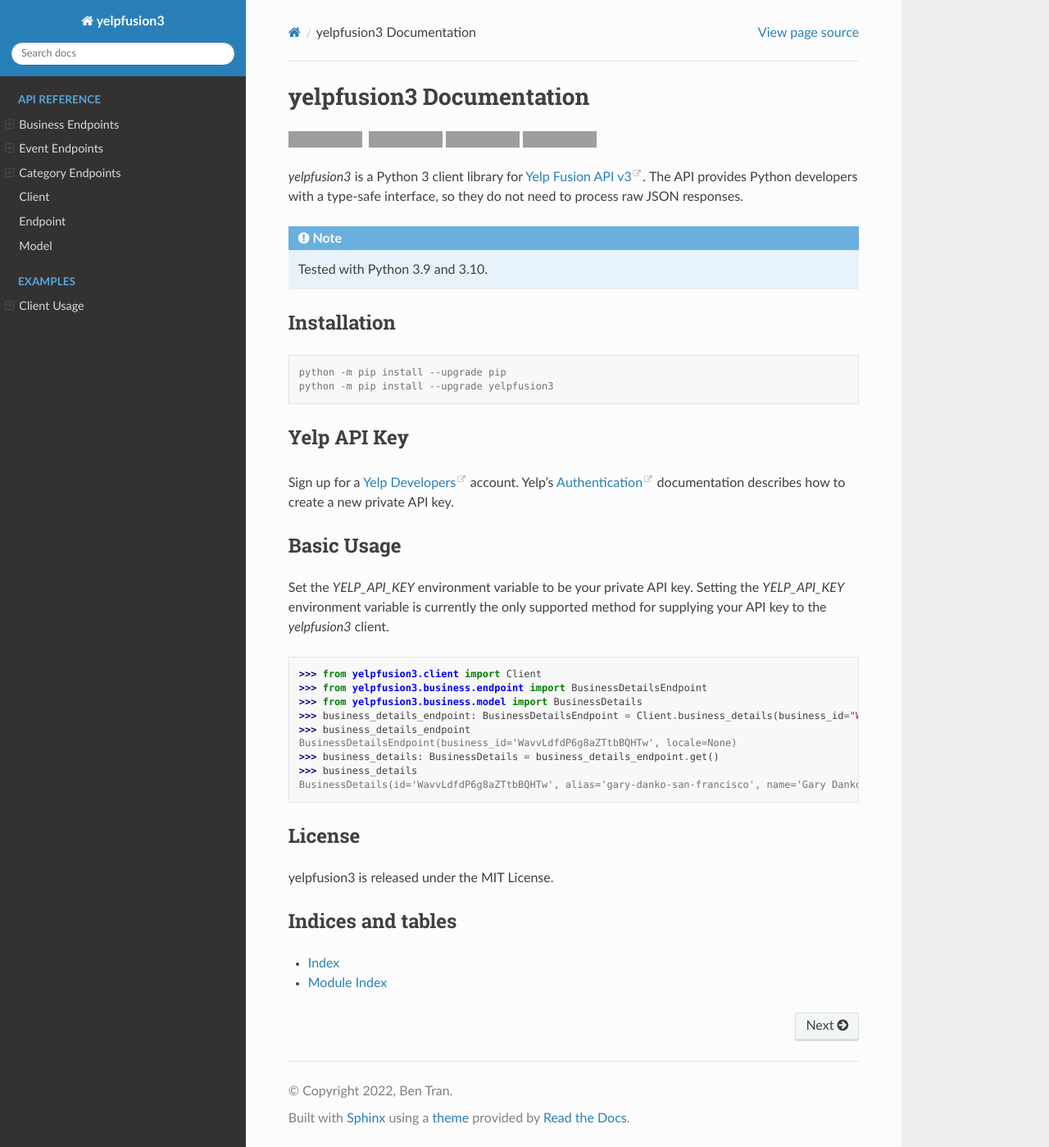
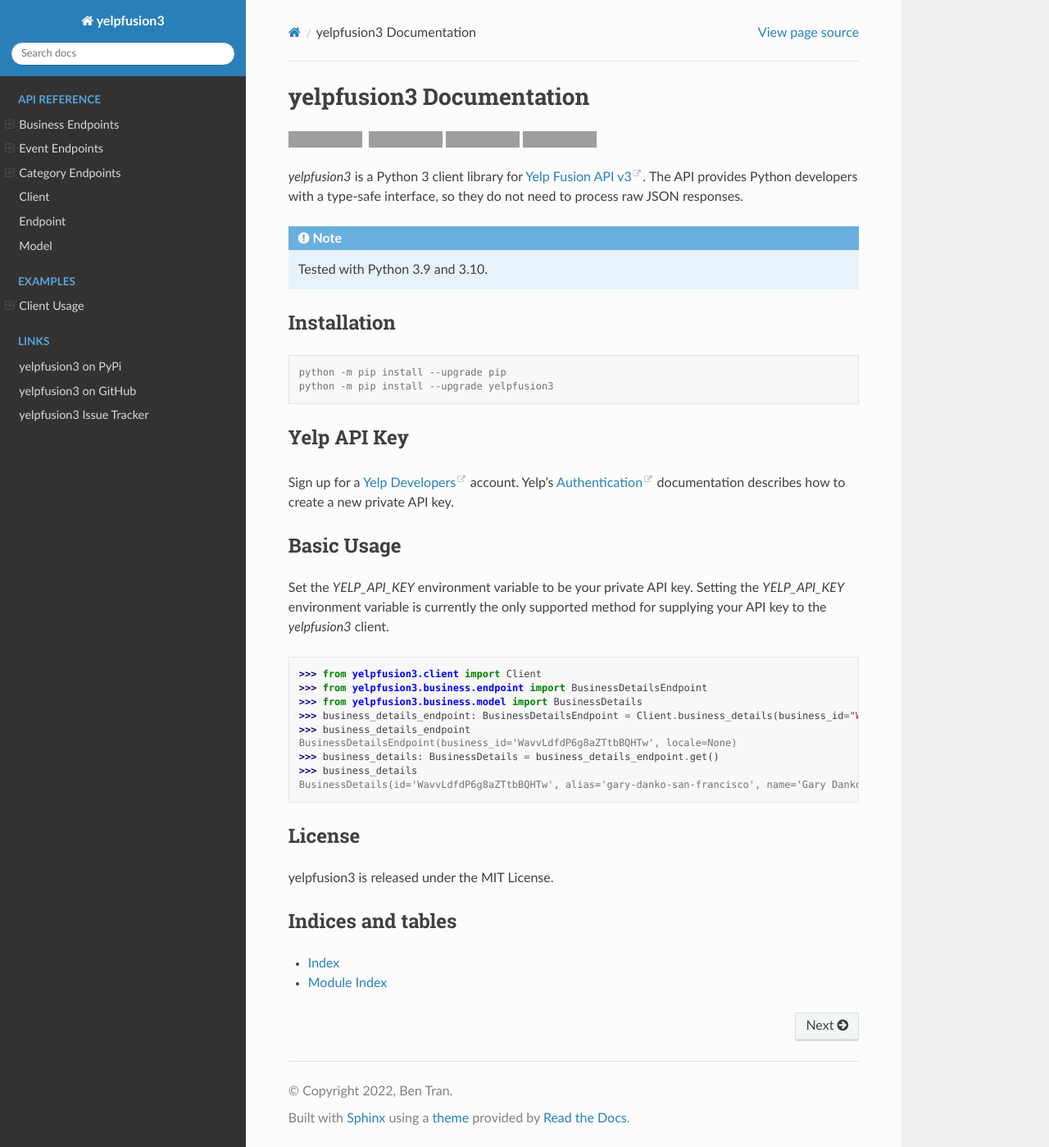
Before and after one commit to BenOnSocial/yelpfusion3, a Sphinx documentation site: the page built from docs/source/index.rst, in a window 1280 px wide and 1399 px high. Shown: the whole window at 82% size. Built offline with Sphinx 7.4.7 and the Read the Docs theme 2.0.0, drawn with Linux system fonts in a browser that asks for light colours; grey boxes are pictures that could not be loaded.

Commit message:
Added backlinks to other yelpfusion3 properties.

```diff
--- a/docs/source/index.rst
+++ b/docs/source/index.rst
@@ -18,3 +18,11 @@
    :caption: Examples
 
    examples/examples
+
+.. toctree::
+   :hidden:
+   :caption: Links
+
+   yelpfusion3 on PyPi <https://pypi.org/project/yelpfusion3/>
+   yelpfusion3 on GitHub <https://github.com/BenOnSocial/yelpfusion3/>
+   yelpfusion3 Issue Tracker <https://github.com/BenOnSocial/yelpfusion3/issues/>
```
